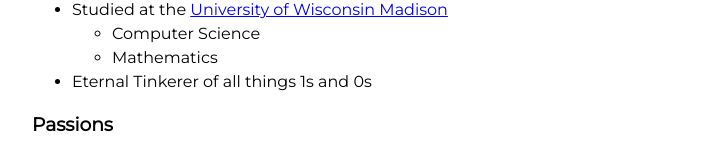
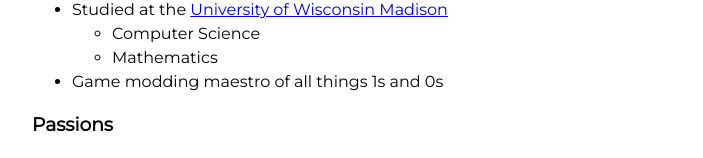
Before and after one commit to DirkyJerky/yoerger.me, a website built with Vite: page index.html in a window 1280 px wide. Shown: the part 365-523 px from the top of the page, without its empty margins (288-991 px from the left). Built offline with nearby package versions, Linux system fonts and the light colour scheme.

Commit message:
Game modding maestro of all things 1s and 0s

```diff
--- a/index.html
+++ b/index.html
@@ -99,7 +99,7 @@
                     <li>Mathematics</li>
                 </ul>
             </li>
-            <li>Eternal Tinkerer of all things 1s and 0s</li>
+            <li>Game modding maestro of all things 1s and 0s</li>
         </ul>
         <h3>Passions</h3>
         <ul>
```
